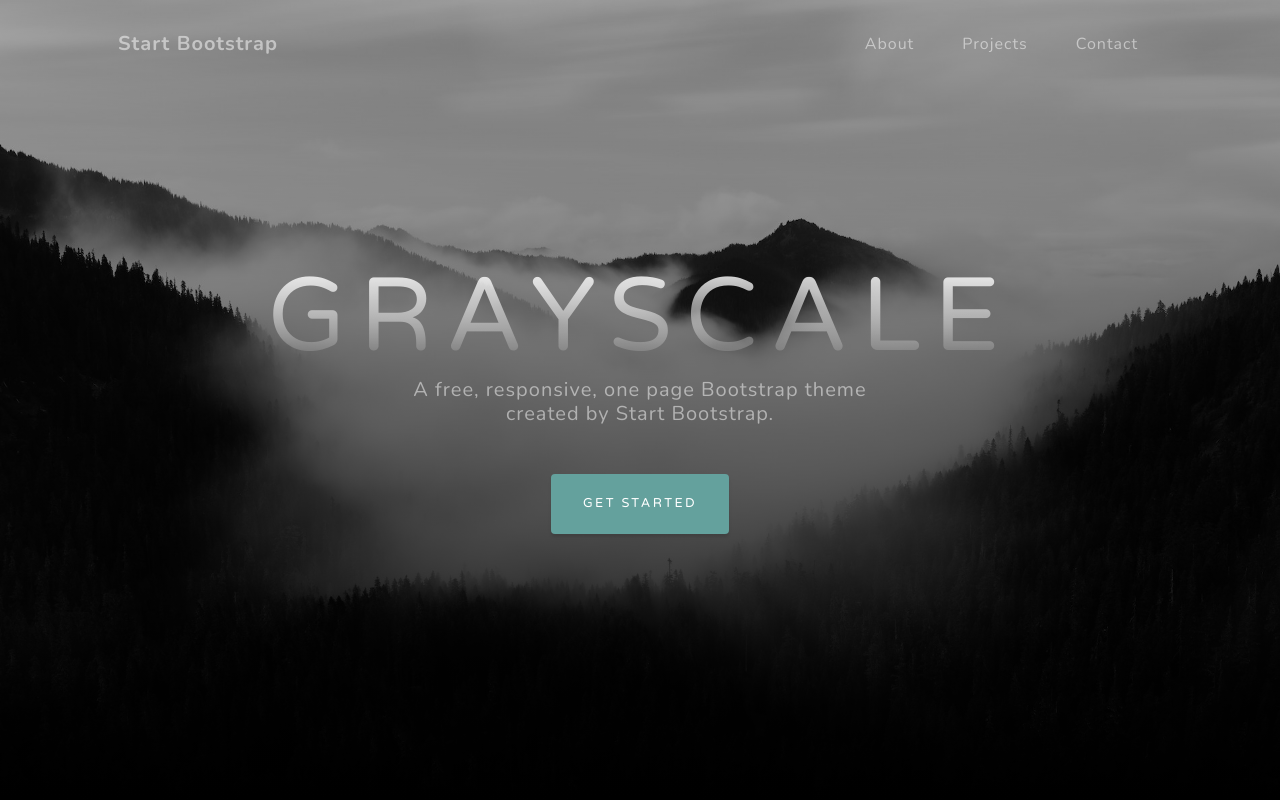
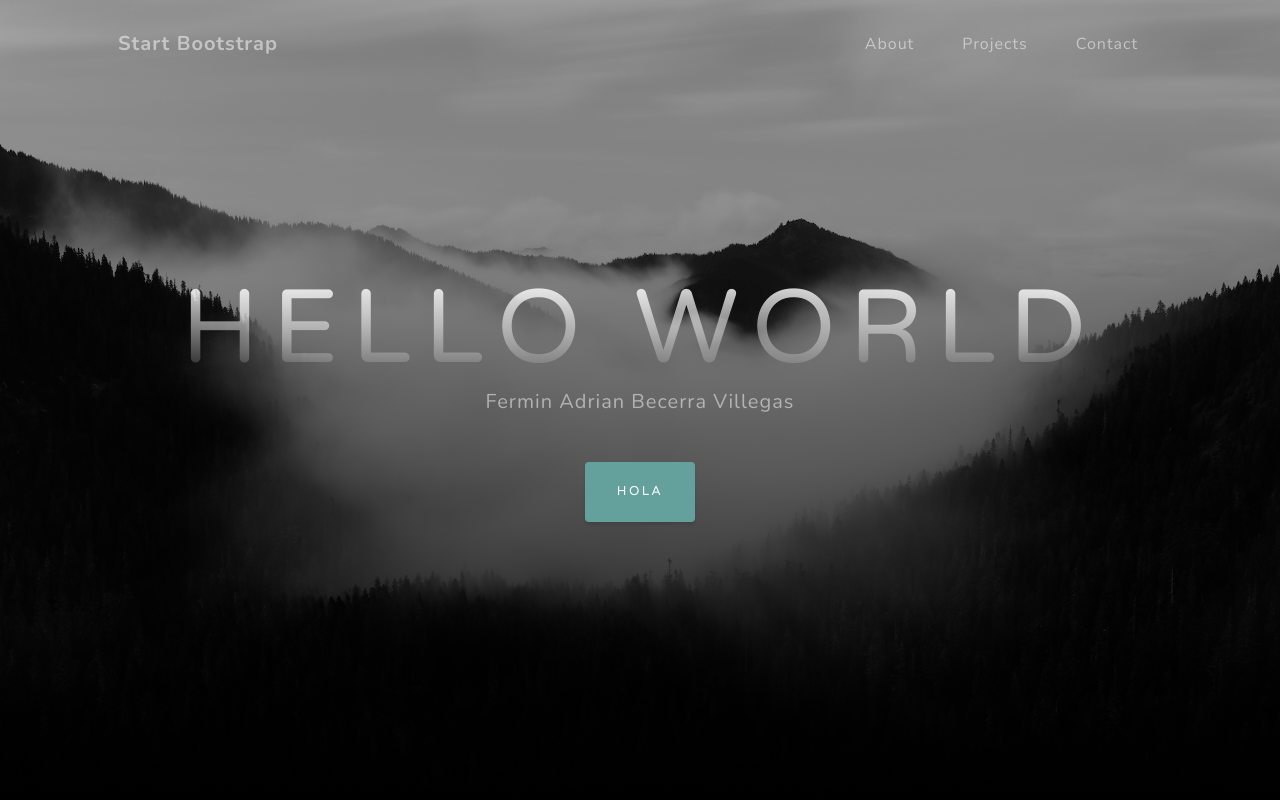
Before and after one commit to fergta54/ferminweb, a plain HTML site: page index.html in a window 1280 px wide. Shown: the top 800 px of the page. Drawn offline with nearby package versions, Linux system fonts and the light colour scheme.

Commit message:
kñk
lññl

```diff
--- a/index.html
+++ b/index.html
@@ -38,9 +38,9 @@
             <div class="container px-4 px-lg-5 d-flex h-100 align-items-center justify-content-center">
                 <div class="d-flex justify-content-center">
                     <div class="text-center">
-                        <h1 class="mx-auto my-0 text-uppercase">Grayscale</h1>
-                        <h2 class="text-white-50 mx-auto mt-2 mb-5">A free, responsive, one page Bootstrap theme created by Start Bootstrap.</h2>
-                        <a class="btn btn-primary" href="#about">Get Started</a>
+                        <h1 class="mx-auto my-0 text-uppercase">Hello world</h1>
+                        <h2 class="text-white-50 mx-auto mt-2 mb-5">Fermin Adrian Becerra Villegas</h2>
+                        <a class="btn btn-primary" href="#about">hola</a>
                     </div>
                 </div>
             </div>
```
